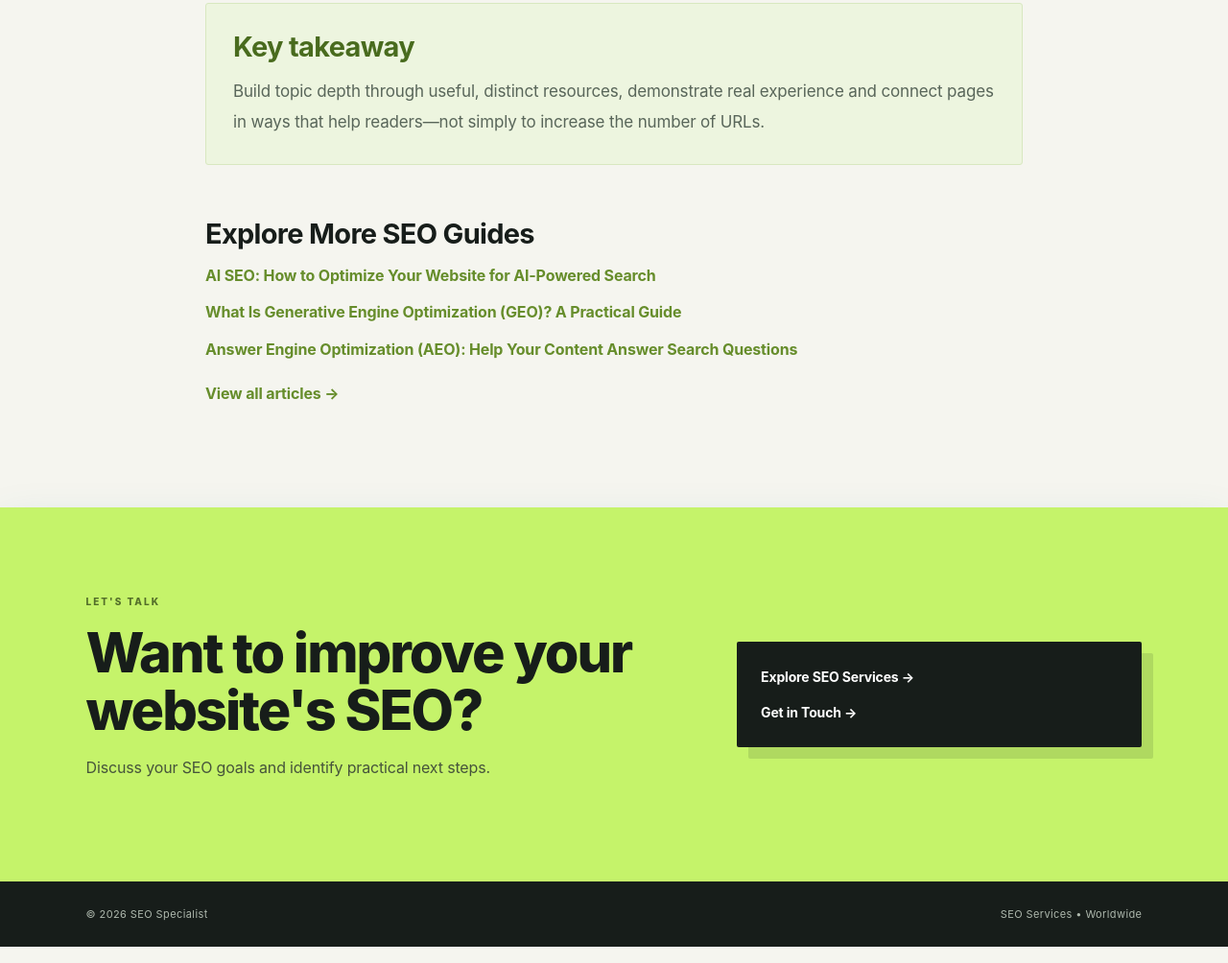
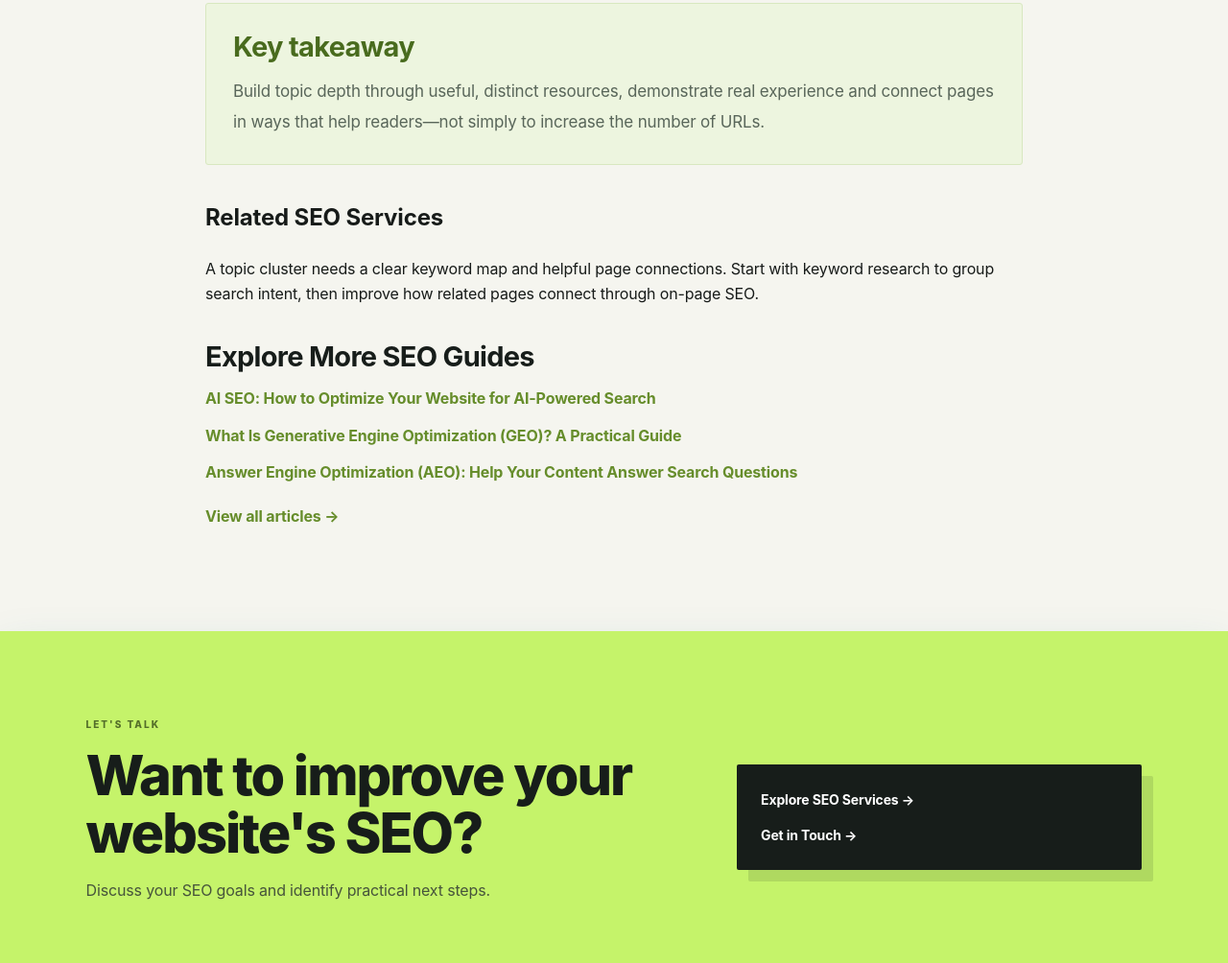
Before and after one commit to mushtaqwork7486-ai/seo-service-page, a plain HTML site: page blog/topical-authority-eeat-seo-content-strategy/index.html in a window 1280 px wide. Shown: the part 1940-2944 px from the top of the page at 96% size. Drawn offline with Linux system fonts and the light colour scheme.

Commit message:
Add contextual internal links from SEO guides to services

```diff
--- a/blog/topical-authority-eeat-seo-content-strategy/index.html
+++ b/blog/topical-authority-eeat-seo-content-strategy/index.html
@@ -10,6 +10,7 @@
 <section class="article-section"><h2>Create helpful internal links</h2><p>Link between related pages when the next resource will genuinely help the reader. Use descriptive anchor text that explains the destination. Connect guides to relevant service pages where appropriate, but do not force commercial links into every paragraph. Review orphan pages and broken links as the site grows.</p></section>
 <section class="article-section"><h2>Refresh content with a reason</h2><p>Update pages when products, policies, tools, statistics or best practices change. Check whether the original search intent still matches the page. Merge overlapping articles when they compete for the same need, and remove or improve pages that offer little value. Changing a date without making a meaningful improvement is not a content strategy.</p></section>
 <section class="article-section"><h2>Evaluate quality and business value</h2><p>Look beyond total word count. Ask whether the page answers the question, offers something distinctive, is easy to use and supports the reader's next step. Monitor organic performance and conversions, but also gather feedback from customers and subject-matter experts.</p></section><aside class="article-takeaway"><h2>Key takeaway</h2><p>Build topic depth through useful, distinct resources, demonstrate real experience and connect pages in ways that help readers—not simply to increase the number of URLs.</p></aside>
+<section class="article-service-links"><h2>Related SEO Services</h2><p>A topic cluster needs a clear keyword map and helpful page connections. Start with <a href="/keyword-research-services/">keyword research</a> to group search intent, then improve how related pages connect through <a href="/on-page-seo-services/">on-page SEO</a>.</p></section>
 <section class="article-related"><h2>Explore More SEO Guides</h2><div><a href="/blog/ai-seo-how-to-optimize-content-for-ai-search/">AI SEO: How to Optimize Your Website for AI-Powered Search</a><a href="/blog/geo-generative-engine-optimization-guide/">What Is Generative Engine Optimization (GEO)? A Practical Guide</a><a href="/blog/answer-engine-optimization-aeo-guide/">Answer Engine Optimization (AEO): Help Your Content Answer Search Questions</a></div><p><a href="/blog/">View all articles →</a></p></section></article>
 <section class="contact"><div><p class="eyebrow">LET'S TALK</p><h2>Want to improve your website's SEO?</h2><p>Discuss your SEO goals and identify practical next steps.</p></div><div class="contact-box"><a href="/#services">Explore SEO Services →</a><a href="/#contact">Get in Touch →</a></div></section>
 </main><footer><span>© 2026 SEO Specialist</span><span>SEO Services • Worldwide</span></footer></body></html>
```
